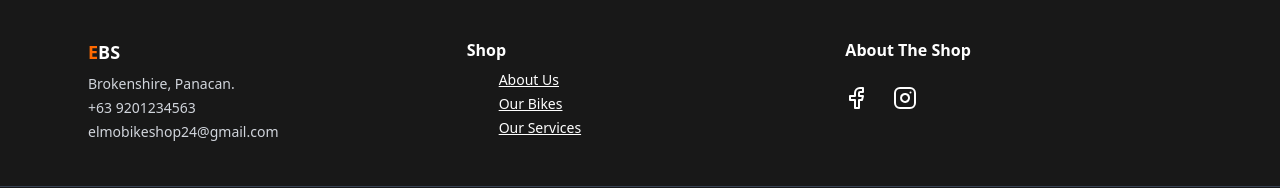
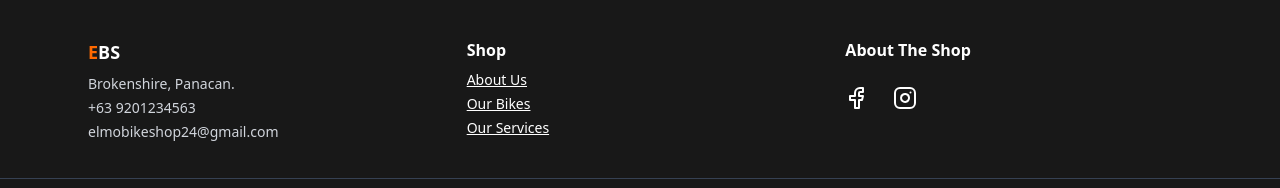
Before and after one commit to lakbaycavite/elmo-bicycle-shop-web, a React (Vite) app: page / in a window 1280 px wide. Shown: the part 3693-3881 px from the top of the page. Built offline with nearby package versions, Linux system fonts and the light colour scheme.

Commit message:
FIX: footer

```diff
--- a/src/pages/HomePage.jsx
+++ b/src/pages/HomePage.jsx
@@ -360,11 +360,17 @@ function HomePage() {
           {/* Center: Shop Links */}
           <div className="flex-1 mb-8 md:mb-0">
             <div className="font-semibold mb-2 text-white text-left">Shop</div>
-            <ul className="text-white text-sm space-y-1 text-left">
-              <li><a href="#" className="text-white no-underline hover:text-orange-500 transition">About Us</a></li>
-              <li><a href="#" className="text-white no-underline hover:text-orange-500 transition">Our Bikes</a></li>
-              <li><a href="#" className="text-white no-underline hover:text-orange-500 transition">Our Services</a></li>
-            </ul>
+            <div className="text-white text-sm space-y-1 text-left flex flex-col">
+              <div>
+                <a href="#" className="text-white no-underline hover:text-orange-500 transition">About Us</a>
+              </div>
+              <div>
+                <a href="#" className="text-white no-underline hover:text-orange-500 transition">Our Bikes</a>
+              </div>
+              <div>
+                <a href="#" className="text-white no-underline hover:text-orange-500 transition">Our Services</a>
+              </div>
+            </div>
           </div>
           {/* Right: About & Socials */}
           <div className="flex-1">
```
